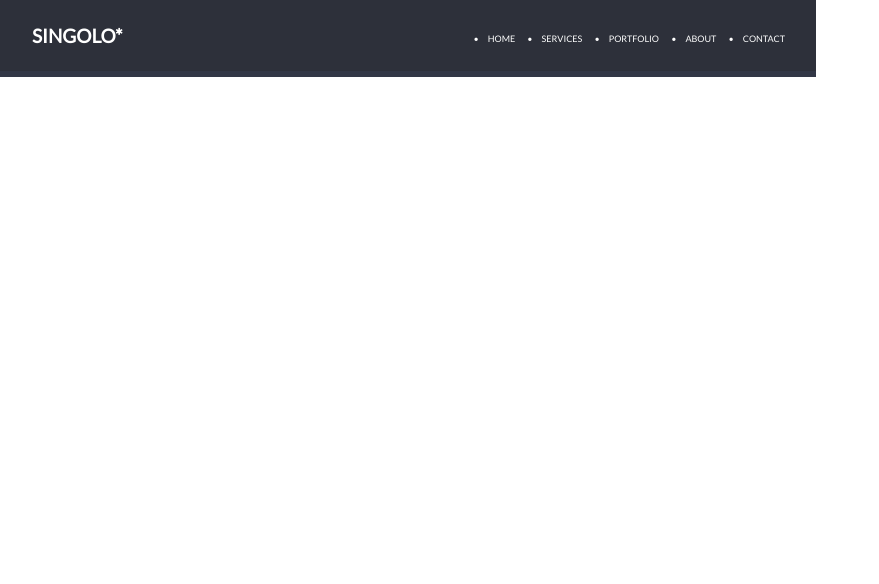
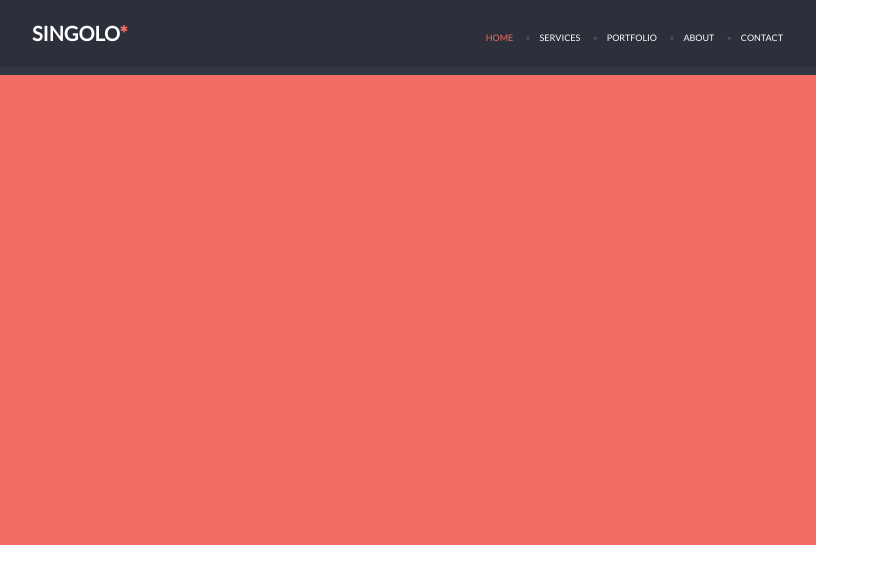
Before and after one commit to Maxvvellh0use/singolo, a website: page singolo1.html in a window 1280 px wide. Shown: the whole page, without its empty margins (0-879 px from the left). Drawn offline with nearby package versions, Linux system fonts and the light colour scheme.

Commit message:
feat: header is ready

```diff
--- a/singolo1.css
+++ b/singolo1.css
@@ -1,5 +1,6 @@
 @import "node_modules/normalize.css/normalize.css";
 
+/*header styles*/
 body {
     width: 816px;
     font-family: 'Lato', sans-serif;
@@ -8,13 +9,14 @@ h2 {
     font-size: 19px;
 }
 
-li::before {
+.mark::before {
     content: '•';
     padding: 9px;
+    color: rgb(73,78,98);
 }
 
 .header {
-    height: 71px;
+    height: 67px;
     display: flex;
     flex-direction: row;
     justify-content: space-between;
@@ -25,25 +27,74 @@ li::before {
 .title {
     padding-left: 32px;
     align-self: center;
+    font-size: 10px;
+    font-weight: bold;
+}
+
+.star-color {
+    color: rgb(240,108,100);
 }
 
 .item {
     display: inline-block;
     list-style-type: none;
     font-size: 9px;
+    cursor: pointer;
+}
+
+.item:hover {
+    color: rgb(240,108,100);
+}
+
+.home-menu:hover {
+    color: white;
+}
+
+.home-menu {
+    color: rgb(240,108,100);
 }
 
 .header-menu {
-    padding-top: 1px;
-    padding-right: 31px;
+    padding-top: 4px;
+    padding-right: 33px;
     align-self: center;
 }
 
-/*.menu {*/
-/*    */
-/*}*/
 
 .header-bottom {
-    height: 6px;
+    height: 8px;
     background: rgb(50, 55,70);
 }
+
+/*section-phone styles*/
+
+.phone-section {
+    display: flex;
+    height: 470px;
+    background: rgb(240,108,100);
+}
+
+
+
+
+
+
+
+
+
+
+
+
+
+
+
+
+
+
+
+.phone-section-bottom {
+    background: rgb(234,103,107);
+    height: 6px;
+}
+
+/*section-services styles*/
--- a/singolo1.html
+++ b/singolo1.html
@@ -9,21 +9,30 @@
 <body>
     <header>
         <div class="header">
-            <div class ='title'><h2>SINGOLO<span class="star-color">*</span></h2>
+            <div class ='title'><h1>SINGOLO<span class="star-color">*</span></h1>
             </div>
             <div class="header-menu">
                 <ul class="menu">
                     <li class="home-menu item">HOME</li>
-                    <li class="item">SERVICES</li>
-                    <li class="item">PORTFOLIO</li>
-                    <li class="item">ABOUT</li>
-                    <li class="item">CONTACT</li>
+                    <li class="item mark">SERVICES</li>
+                    <li class="item mark">PORTFOLIO</li>
+                    <li class="item mark">ABOUT</li>
+                    <li class="item mark">CONTACT</li>
                 </ul>
             </div>
         </div>
         <div class="header-bottom">
-
         </div>
     </header>
+    <main>
+        <article class="phone-section">
+            <div class="phone-section-header">
+
+            </div>
+            <div class="phone-section-bottom">
+
+            </div>
+        </article>
+    </main>
 </body>
 </html>
```
